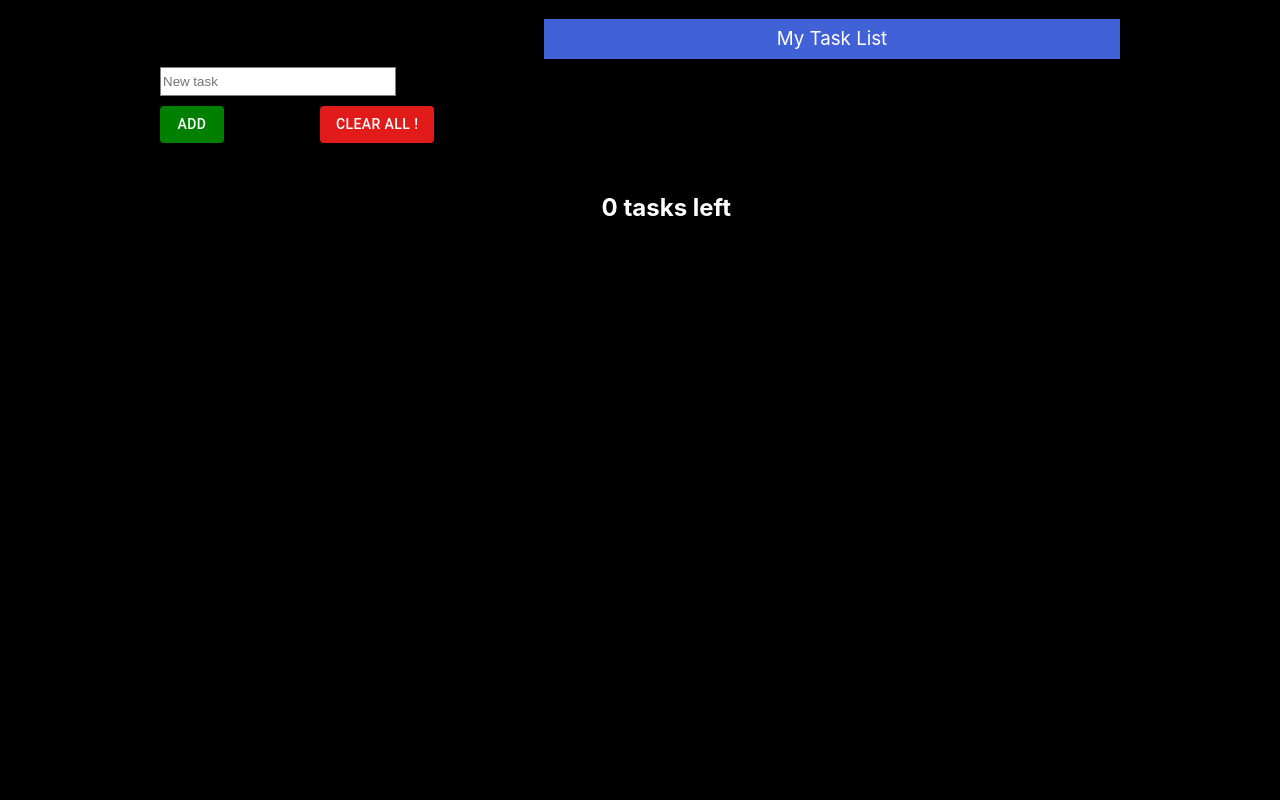
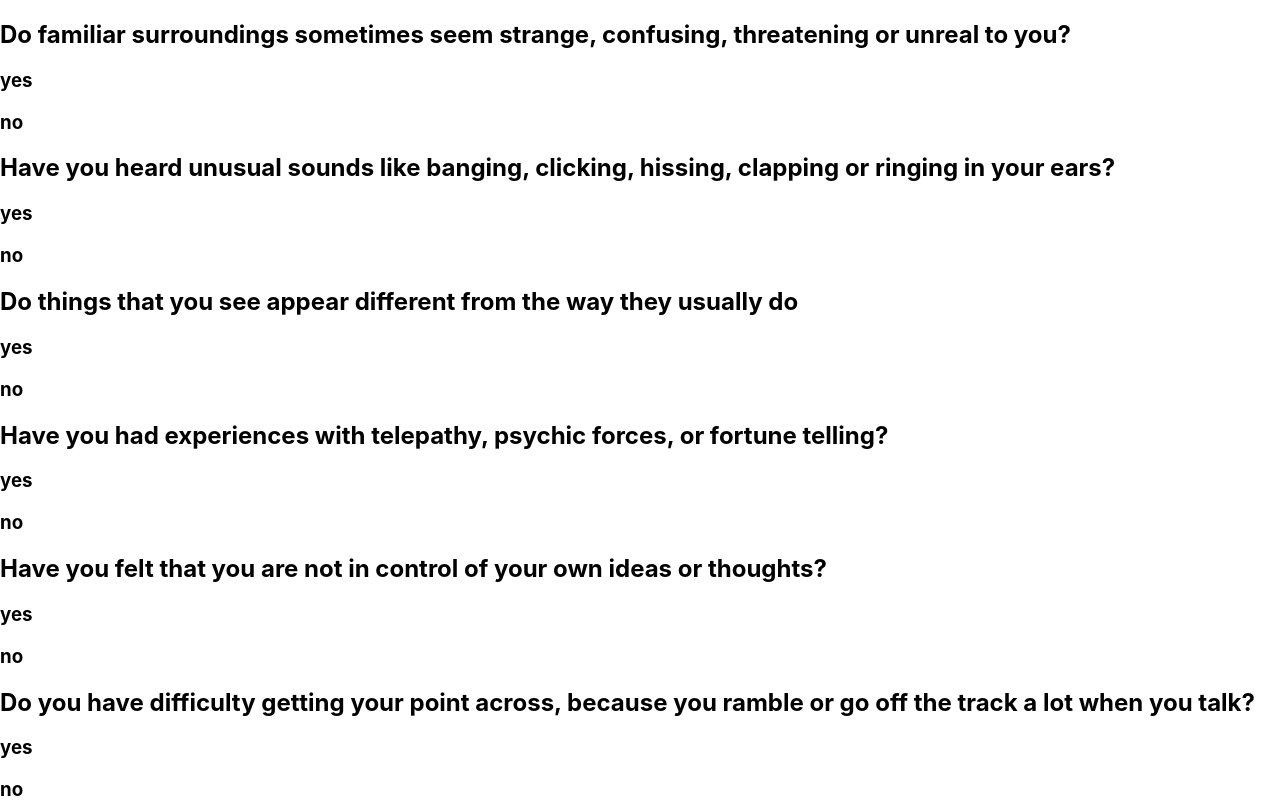
Before and after one commit to debasish-creator/resonate2k21, a React (Create React App) app: page / in a window 1280 px wide. Shown: the top 800 px of the page. Built offline with nearby package versions, Linux system fonts and the light colour scheme.

Commit message:
Quiz logic written... CSS to be added

```diff
--- a/src/App.js
+++ b/src/App.js
@@ -6,6 +6,7 @@ import Quotes from "./pages/Quotes/Quotes";
 import Journal from "./components/Journal/Journal";
 import Routes from "./Routes";
 import TodoContainer from "./pages/TodoList/TodoContainer";
+import Quizes from "./pages/Quiz/Quizes";
 function App() {
   return (
     <div>
@@ -15,7 +16,8 @@ function App() {
       {/* <Quotes /> */}
       {/* <Journal /> */}
       {/* <Routes /> */}
-      <TodoContainer />
+      {/* <TodoContainer /> */}
+      <Quizes />
     </div>
   );
 }
--- /dev/null
+++ b/src/pages/Quiz/Quizes.js
@@ -0,0 +1,36 @@
+import React from "react";
+import data from "./data";
+import { useState } from "react";
+import Score from "./Score";
+import { Button } from "@material-ui/core";
+const Quizes = () => {
+  const [questions, setQuestions] = useState(data);
+  const [response, setResponse] = useState("yes");
+  const [marks, setMarks] = useState(0);
+  const [showresult, setShowresult] = useState(false);
+  //   console.log(data);
+  function result(option, correct) {
+    if (option === correct) setMarks(marks + 1);
+  }
+  console.log(marks);
+  return (
+    <>
+      {questions.map((que) => {
+        const { id, question, options, correct } = que;
+        return (
+          <article key={id}>
+            <h1>{question}</h1>
+            <h3 onClick={() => result(options[0], correct)}>{options[0]}</h3>
+            <h3 onClick={() => result(options[1], correct)}>{options[1]}</h3>
+            {/* <h4>{correct}</h4> */}
+          </article>
+        );
+      })}
+      <Button onClick={() => setShowresult(!showresult)}>Submit</Button>
+
+      {showresult && <Score marks={marks} />}
+    </>
+  );
+};
+
+export default Quizes;
--- /dev/null
+++ b/src/pages/Quiz/Score.js
@@ -0,0 +1,11 @@
+import React from "react";
+
+const Score = ({ marks }) => {
+  return (
+    <>
+      <h1>Congrats your score is {marks}</h1>
+    </>
+  );
+};
+
+export default Score;
--- /dev/null
+++ b/src/pages/Quiz/data.js
@@ -0,0 +1,84 @@
+export default [
+  {
+    id: 1,
+    question:
+      " Do familiar surroundings sometimes seem strange, confusing, threatening or unreal to you?",
+
+    options: ["yes", "no"],
+
+    correct: "no",
+  },
+  {
+    id: 2,
+    question:
+      "Have you heard unusual sounds like banging, clicking, hissing, clapping or ringing in your ears?",
+    options: ["yes", "no"],
+
+    correct: "yes",
+  },
+  {
+    id: 3,
+    question:
+      " Do things that you see appear different from the way they usually do",
+    options: ["yes", "no"],
+
+    correct: "no",
+  },
+  {
+    id: 4,
+    question:
+      "Have you had experiences with telepathy, psychic forces, or fortune telling?",
+
+    options: ["yes", "no"],
+
+    correct: "yes",
+  },
+  {
+    id: 5,
+    question:
+      " Have you felt that you are not in control of your own ideas or thoughts?",
+    options: ["yes", "no"],
+
+    correct: "yes",
+  },
+  {
+    id: 6,
+    question:
+      " Do you have difficulty getting your point across, because you ramble or go off the track a lot when you talk?",
+    options: ["yes", "no"],
+
+    correct: "yes",
+  },
+  {
+    id: 7,
+    question:
+      "Do you have strong feelings or beliefs about being unusually gifted or talented in some way?",
+    options: ["yes", "no"],
+
+    correct: "no",
+  },
+  {
+    id: 8,
+    question:
+      " Do you feel that other people are watching you or talking about you?",
+    options: ["yes", "no"],
+
+    correct: "yes",
+  },
+  {
+    id: 9,
+    question:
+      "Do you sometimes get strange feelings on or just beneath your skin, like bugs crawling?",
+    options: ["yes", "no"],
+
+    correct: "yes",
+  },
+  {
+    id: 10,
+    question:
+      "Do you sometimes feel suddenly distracted by distant sounds that you are not normally aware of?",
+    options: ["yes", "no"],
+
+    correct: "no",
+  },
+];
```
